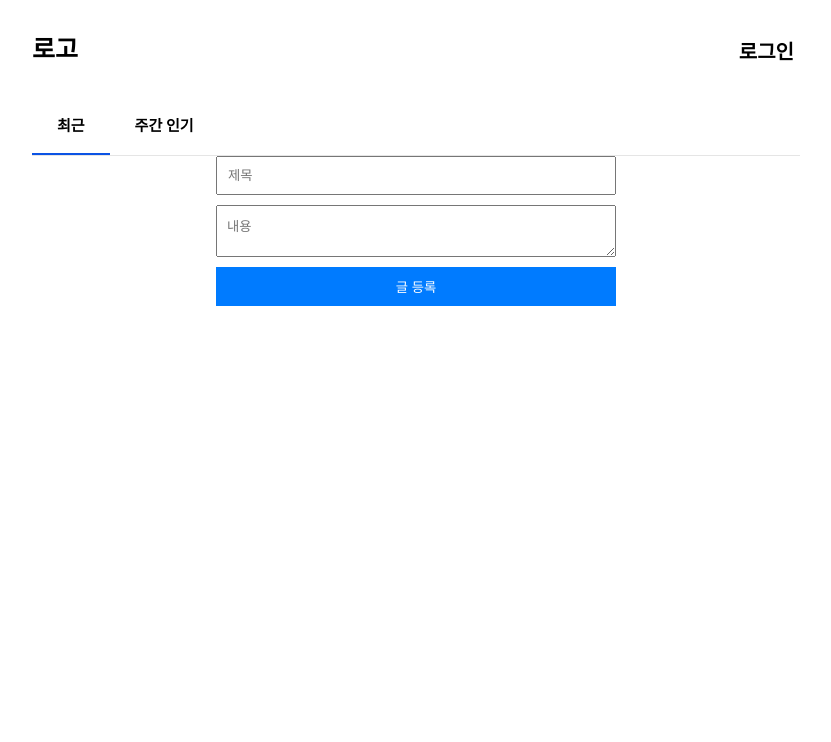
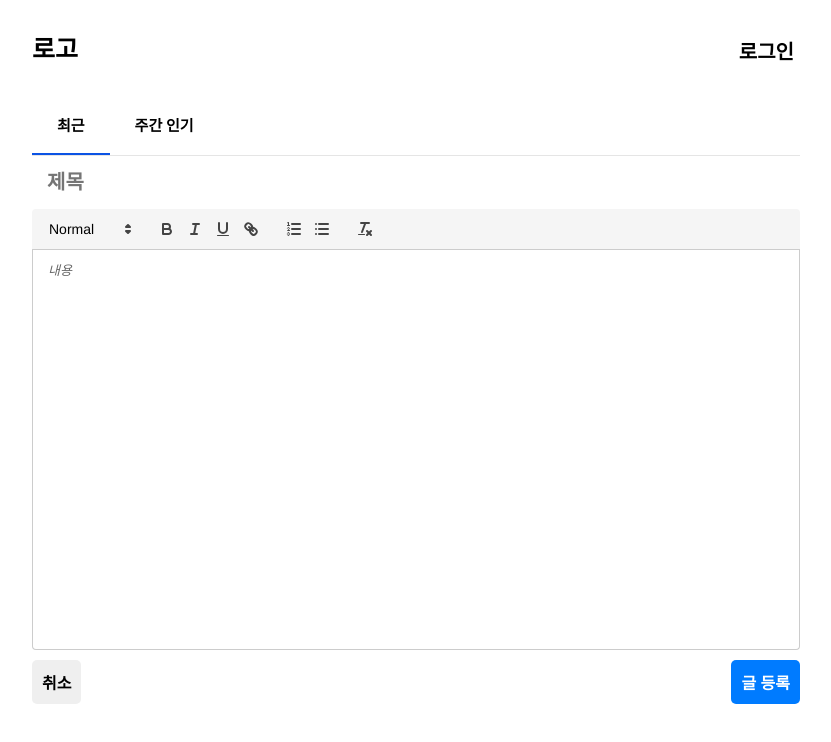
Before and after one commit to jihye1116/web_assignment, a React (Create React App) app: page /write in a window 1280 px wide. Shown: the top 742 px of the page, without its empty margins (224-1055 px from the left). Built offline with nearby package versions, Linux system fonts and the light colour scheme; a web font is replaced by a local one.

Commit message:
게시글 수정 겸 스타일 대강

```diff
--- a/package.json
+++ b/package.json
@@ -10,6 +10,7 @@
     "react": "^18.2.0",
     "react-dom": "^18.2.0",
     "react-icons": "^4.10.1",
+    "react-quill": "^2.0.0",
     "react-router-dom": "^6.12.0",
     "react-scripts": "5.0.1",
     "styled-components": "^6.0.0-rc.3",
--- a/src/pages/Write.js
+++ b/src/pages/Write.js
@@ -2,10 +2,84 @@ import React, { useState } from "react";
 import { db } from "../firebase";
 import { getAuth } from "firebase/auth";
 import { collection, doc, setDoc, serverTimestamp } from "firebase/firestore";
+import ReactQuill from "react-quill";
+import "react-quill/dist/quill.snow.css";
+import styled from "styled-components";
 
-import * as S from "../styles/Write.style.js";
+const FormContainer = styled.form`
+  margin: 0 20%;
+`;
 
-function Write() {
+const TitleInput = styled.input`
+  padding: 15px;
+  width: 100%;
+  border: none;
+  outline: none;
+
+  font-size: 20px;
+  font-weight: bold;
+  color: gray;
+`;
+
+const EditorContainer = styled.div`
+  .ql-toolbar {
+    border: none;
+    border-bottom: 1px solid #ccc;
+    border-radius: 4px 4px 0 0;
+    background-color: #f5f5f5;
+  }
+
+  .ql-container {
+    border: 1px solid #ccc;
+    border-top: none;
+    border-radius: 0 0 4px 4px;
+    background-color: #fff;
+
+    min-height: 400px;
+  }
+`;
+
+const ButtonContainer = styled.div`
+  display: flex;
+  justify-content: space-between;
+  margin-top: 10px;
+`;
+
+const SubmitButton = styled.button`
+  padding: 10px;
+  background-color: #007bff;
+  color: #fff;
+
+  border: none;
+  cursor: pointer;
+  font-size: 16px;
+  font-weight: bold;
+
+  border-radius: 5px;
+`;
+
+const CancelButton = styled.button`
+  padding: 10px;
+
+  border: none;
+  cursor: pointer;
+  font-size: 16px;
+  font-weight: bold;
+
+  border-radius: 5px;
+`;
+
+const SaveButton = styled.button`
+  padding: 10px;
+  background-color: #ffc107;
+
+  border: none;
+  cursor: pointer;
+  font-size: 16px;
+  font-weight: bold;
+`;
+
+function PostForm() {
   const [title, setTitle] = useState("");
   const [content, setContent] = useState("");
   const [rating, setRating] = useState(0);
@@ -38,26 +112,42 @@ function Write() {
     }
   };
 
+  const handleCancel = () => {
+    // 취소 버튼 클릭 시 동작
+    setTitle("");
+    setContent("");
+    setRating(0);
+  };
+
+  const handleSave = () => {
+    // 임시 저장 버튼 클릭 시 동작
+    // 필요한 로직 추가
+  };
+
   return (
-    <S.Container>
-      <S.Input
+    <FormContainer onSubmit={handleSubmit}>
+      <TitleInput
         type="text"
         placeholder="제목"
         value={title}
         onChange={(e) => setTitle(e.target.value)}
       />
-
-      <S.TextArea
-        placeholder="내용"
-        value={content}
-        onChange={(e) => setContent(e.target.value)}
-      ></S.TextArea>
-
-      <S.Button type="submit" onClick={handleSubmit}>
-        글 등록
-      </S.Button>
-    </S.Container>
+      <EditorContainer>
+        <ReactQuill value={content} onChange={setContent} placeholder="내용" />
+      </EditorContainer>
+      <ButtonContainer>
+        <div>
+          <CancelButton type="button" onClick={handleCancel}>
+            취소
+          </CancelButton>
+          {/* <SaveButton type="button" onClick={handleSave}>
+            임시저장
+          </SaveButton> */}
+        </div>
+        <SubmitButton type="submit">글 등록</SubmitButton>
+      </ButtonContainer>
+    </FormContainer>
   );
 }
 
-export default Write;
+export default PostForm;
--- a/src/styles/Write.style.js
+++ b/src/styles/Write.style.js
@@ -1,27 +1,23 @@
 import { styled } from "styled-components";
-
-export const FakeHeader = styled.div`
-  position: sticky;
-  top: 0;
-  background-color: white;
-  height: 100px;
-`;
 
 export const Container = styled.div`
   display: flex;
   flex-direction: column;
-  max-width: 400px;
-  margin: 0 auto;
+
+  margin: 0 20%;
 `;
 
-export const Input = styled.input`
+export const Title = styled.input`
   padding: 10px;
-  margin-bottom: 10px;
+  font-size: 30px;
+  border: none;
 `;
 
 export const TextArea = styled.textarea`
   padding: 10px;
   margin-bottom: 10px;
+
+  border: none;
 `;
 
 export const Button = styled.button`
```
Also changed, not shown: 1 other file (tests, documents, lock files or other folders).
